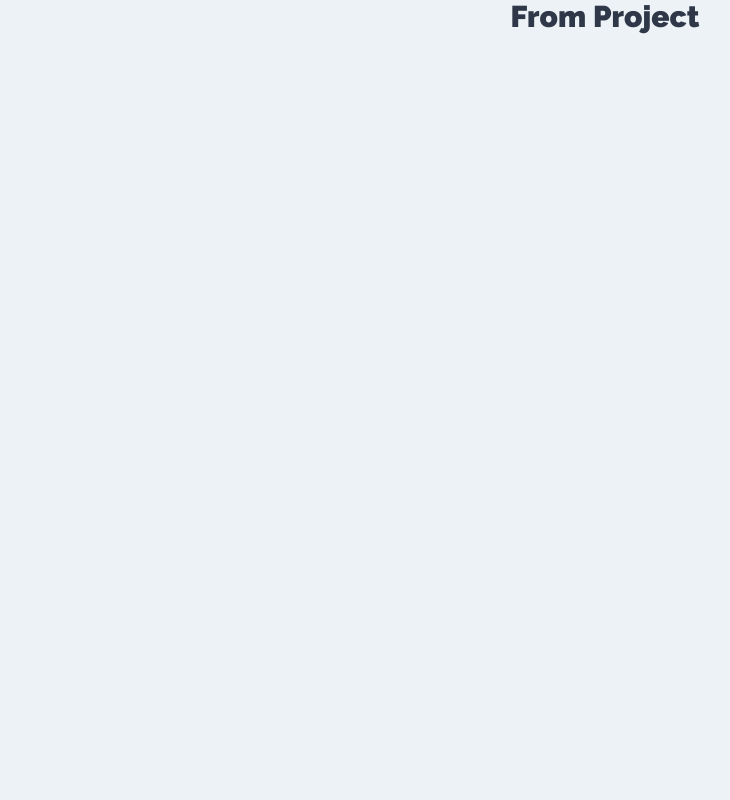
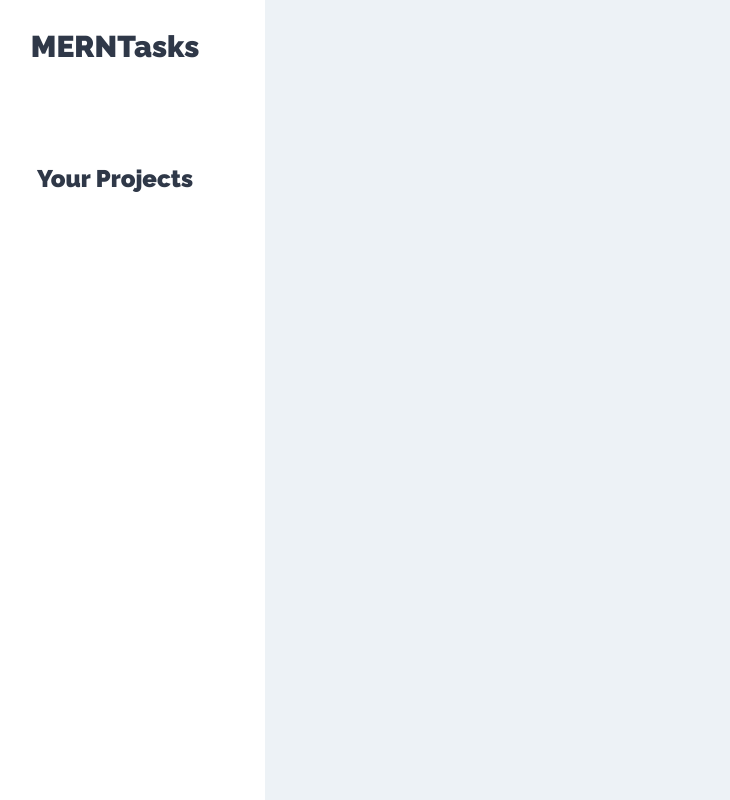
Before and after one commit to wmezadev/task-client-react, a React (Create React App) app: page /projects in a window 1280 px wide. Shown: the whole page, without its empty margins (35-765 px from the left). Built offline with nearby package versions, Linux system fonts and the light colour scheme.

Commit message:
Feat - add Sidebar layout component on Projects page

```diff
--- /dev/null
+++ b/src/components/layout/Sidebar.jsx
@@ -0,0 +1,14 @@
+import React from 'react';
+
+const Sidebar = () => {
+    return (
+        <aside>
+            <h1>MERN<soan>Tasks</soan></h1>
+            <div className="projects">
+                <h2>Your Projects</h2>
+            </div>
+        </aside>
+    );
+}
+
+export default Sidebar;
--- a/src/components/projects/Projects.jsx
+++ b/src/components/projects/Projects.jsx
@@ -1,8 +1,18 @@
 import React from 'react';
+import Sidebar from '../layout/Sidebar';
 
 const Project = () => {
     return (
-        <h1>From Project</h1>
+        <div className="container-app">
+            <Sidebar/>
+            <div className="main-section">
+                <main>
+                    <div className="container-tasks">
+
+                    </div>
+                </main>
+            </div>
+        </div>
     );
 }
 
```
